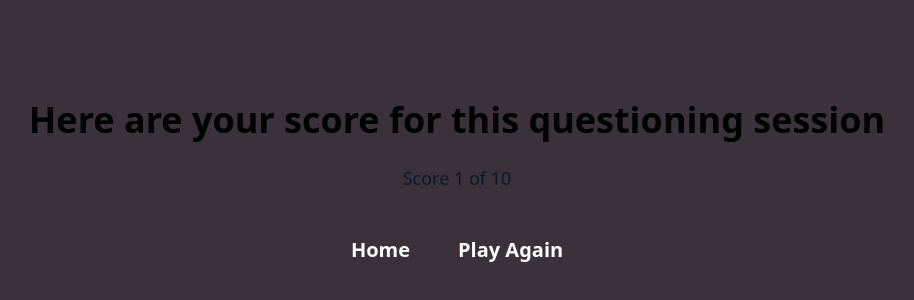
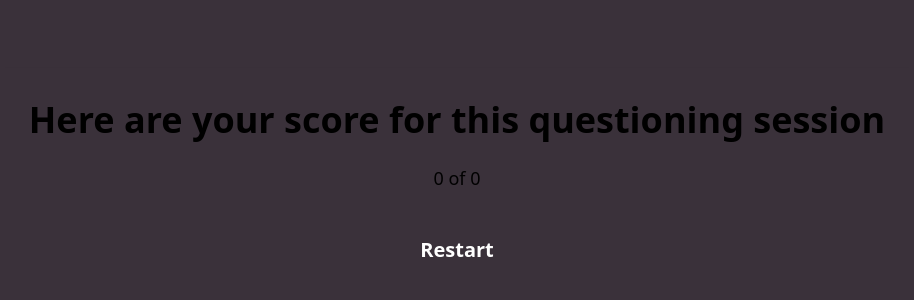
Before and after one commit to nyapblesso-a11y/Quizz_App, a React (Vite) app: page /quizz/results in a window 1280 px wide. Shown: the part 252-552 px from the top of the page, without its empty margins (183-1097 px from the left). Built offline with nearby package versions, Linux system fonts and the light colour scheme.

Commit message:
the results page was implemented and the score on the results page are being tracked and rendered on the page

```diff
--- a/src/App.jsx
+++ b/src/App.jsx
@@ -15,7 +15,7 @@ function App() {
         <Routes>
           <Route path='/' element={<HopePage/>}/>
           <Route path='/quizz' element={<QuzzPage/>}/>
-          <Route path='quizz/results' element={<ResutsPage/>}/>
+          <Route path='/quizz/results' element={<ResutsPage/>}/>
         </Routes>
         </BrowserRouter>
 
--- a/src/HomePage/HomePage.jsx
+++ b/src/HomePage/HomePage.jsx
@@ -1,8 +1,15 @@
 import { Navigate, useNavigate } from "react-router-dom";
 import "./HomePage.css";
+import { useQuesStore } from "../QuizzStore";
 
 const HopePage = () => {
   const navigate = useNavigate()
+  const { startQuizz} = useQuesStore()
+  const handleStart = async () => {
+    await startQuizz()
+
+    navigate('/quizz')
+  }
   return (
     <>
      <div className="bg-transparent  p-8 rounded-lg shadow-md text-center">
@@ -12,7 +19,7 @@ const HopePage = () => {
           <p className="text-lg text-gray-900 mb-8">
             Test your knowledge and have fun.
           </p>
-          <button className="bg-transparent p-8 hover:bg-[#232024] text-white font-bold py-3 px-6 rounded-1.5xl text-xl transition duration-300 ease-in-out transform hover:scale-105" onClick={()=> navigate('/quizz')}>
+          <button className="bg-transparent p-8 hover:bg-[#232024] text-white font-bold py-3 px-6 rounded-1.5xl text-xl transition duration-300 ease-in-out transform hover:scale-105" onClick={handleStart}>
             Start Quiz
           </button>
         </div>
--- a/src/QuizzPage/QuzzPage.jsx
+++ b/src/QuizzPage/QuzzPage.jsx
@@ -5,13 +5,13 @@ import { useQuesStore } from "../QuizzStore";
 
 export const QuzzPage = () => {
   const navigate = useNavigate();
-  const { questions, startQuizz, currentIndex,  chooseAnswer} = useQuesStore();
+  const { questions, currentIndex, chooseAnswer } = useQuesStore();
+
   let currentQuestion = questions[currentIndex];
-  console.log(questions);
+  console.log(currentQuestion);
 
-  useEffect(() => {
-    startQuizz();
-  }, [startQuizz]);
+
+  console.log("nnnnnwwe", questions, currentIndex);
 
   return (
     <>
@@ -20,21 +20,30 @@ export const QuzzPage = () => {
           Questions for you!
         </h1>
         <h6 className="text-lg text-gray-900 mb-2">Have Fun</h6>
-        <h1 className="text-white font-bold text-3xl">{currentQuestion.question}</h1>
+        <h1 className="text-white font-bold text-3xl">
+          {currentIndex + 1}. {currentIndex < questions.length ? currentQuestion.question : navigate('/quizz/results')}
+        </h1>
 
         <div className="flex flex-col gap-2 mt-4 ">
-          {currentQuestion.options.map((option, index) => {
-            return <button key={index} onClick={ ()=> chooseAnswer(option)} className="p-4 border text-white border-gray-300 rounded-lg text-left hover:bg-[#808080]  transition duration-150 cursor-pointer">
-              {option}
-            </button>;
+          {currentQuestion.options.map((option, id) => {
+            return (
+              <button
+                key={id}
+                onClick={() => chooseAnswer(option)}
+                className="p-4 border text-white border-gray-300 rounded-lg text-left hover:bg-[#808080]  transition duration-150 cursor-pointer"
+              >
+                {option}{" "}
+              </button>
+            );
           })}
         </div>
-         <button
+
+        {/* <button
           className="bg-transparent p-8 hover:bg-[#232024] text-white font-bold py-3 px-6 rounded-1.5xl text-xl transition duration-300 ease-in-out transform hover:scale-105"
           onClick={() => navigate("results")}
         >
           <span>check scores</span>
-        </button>
+        </button>  */}
       </div>
     </>
   );
--- a/src/QuizzStore.js
+++ b/src/QuizzStore.js
@@ -1,13 +1,12 @@
 import { create } from "zustand";
 import { createJSONStorage, persist } from "zustand/middleware";
 import { immer } from "zustand/middleware/immer";
-import { fetchQuestion } from "./ApiServices/services";
+import { fetchQuestion } from "./Services/services";
 
 export const initialState = {
   questions: [],
   currentIndex: 0,
-  answer: [],
-  currentIndex: false,
+  answers: [],
   error: null,
   timer: 10,
 };
@@ -19,9 +18,10 @@ export const QuizzStore = create(
       resetQuizz: () => {
         set((state) => Object.assign(state, initialState));
       },
+
       startQuizz: async () => {
         set((state) => {
-          state.answer = [];
+          state.answers = [];
           state.currentIndex = 0;
           state.timer = 10;
           state.error = null;
@@ -36,46 +36,44 @@ export const QuizzStore = create(
               options: [...item.incorrectAnswers, item.correctAnswer].sort(
                 () => Math.random() - 0.5
               ),
-
               correctAnswer: item.correctAnswer,
             };
           });
 
-          set((state)=> {
+          set((state) => {
             state.questions = questions;
             state.currentIndex = 0;
-          })
-          console.log(questions)
+          });
         } catch (error) {
-          console.error('error fetching questions', error)
-          set((state)=> {
-            state.error = 'failed to load questions, please try again'
-          })
+          console.error("error fetching questions", error);
+          set((state) => {
+            state.error = "failed to load questions, please try again";
+          });
         }
+        // console.log(questions);
       },
 
-      chooseAnswer: (chosen) => {
+      chooseAnswer: (selected) => {
         set((state) => {
-          const {questions, currentIndex, answers} = state
-          const updatedQuestions = questions.map((question, index) => index === currentIndex ?{...question, selectedAnswer: chosen}: question)
+          const { questions, currentIndex, answers } = state;
+          const updatedAnswers = [
+            ...answers,
+            { questionId: questions[currentIndex].id, answers: selected },
+          ];
 
-          const updatedAnswer = [...answers, {questionId: questions[currentIndex].id, answer: chosen,},]
-
-          const nextIndex = currentIndex +1
-
+          const nextIndex = currentIndex + 1;
           return {
-            questions: updatedQuestions,
-            answers: updatedAnswer,
-            currentIndex: nextIndex < questions.length ? nextIndex : currentIndex + 1,
-            timer: initialState.timer
-          }
-        })
-           console.log(get().answers)
-      }
+            answers: updatedAnswers,
+            currentIndex: nextIndex,
+            timer: initialState.timer,
+          };
+        });
+        //  console.log(get().answers)
+      },
     })),
     {
-      name: 'Quizz-storage',
-      storage: createJSONStorage(()=> localStorage),
+      name: "Quizz-storage",
+      storage: createJSONStorage(() => localStorage),
     }
   )
 );
--- a/src/ResultsPage/ResutsPage.jsx
+++ b/src/ResultsPage/ResutsPage.jsx
@@ -1,22 +1,79 @@
-import React from 'react'
-import { useNavigate } from 'react-router-dom'
+import React from "react";
+import { useNavigate } from "react-router-dom";
+import { useQuesStore } from "../QuizzStore";
+import { current } from "immer";
 
 const ResutsPage = () => {
-    const navigate = useNavigate()
+  const navigate = useNavigate();
+  const { questions, answers } = useQuesStore();
+
+  const selectedAnswer = answers.map((answer) => {
+    return answer.answers;
+  });
+  console.log("Selected", selectedAnswer);
+
+  const currectAnswer = questions.map((question) => {
+    return question.correctAnswer;
+  });
+  console.log("Correct", currectAnswer);
+
+  const isCorrect = selectedAnswer.map(
+    (_, index) => selectedAnswer[index] === currectAnswer[index]
+  );
+  console.log(isCorrect);
+  let score = 0;
+  for (let i = 0; i < isCorrect.length; i++) {
+    if (isCorrect[i]) {
+      score += 1;
+    }
+  }
+  console.log("Questions", questions);
+
   return (
     <>
-     <div className='bg-transparent  p-8 rounded-lg shadow-md text-center'>
-     <h1 className='text-4xl font-bold text-violet mb-6'>Here are your score for this questioning session</h1>
+      <div className="bg-transparent  p-8 rounded-lg shadow-md text-center">
+        <h1 className="text-4xl font-bold text-violet mb-6">
+          Here are your score for this questioning session
+        </h1>
+        <p className="text-lg text-white-900 mb-8">
+          {score} of {questions.length}
+        </p>
+        {
+          <>
+            {questions.map((question, id) => {
+              return (
+                <div key={id}>
+                  <h1>
+                    {id + 1}. {question.question}
+                  </h1>
+                  {isCorrect ? (
+                    <p>
+                      {selectedAnswer[id] === question.correctAnswer
+                        ? selectedAnswer[id]
+                        : ""}
+                    </p>
+                  ) : (
+                    <>
+                      <p>{selectedAnswer[id]}</p>
+                      <p>{question.correctAnswer}</p>
+                    </>
+                  )}
+                </div>
+              );
+            })}
+          </>
+        }
+        <div className="">
+          <button
+            className="bg-transparent p-8 hover:bg-[#232024] text-white font-bold py-3 px-6 rounded-1.5xl text-xl transition duration-300 ease-in-out transform hover:scale-105"
+            onClick={() => navigate("/")}
+          >
+            Restart
+          </button>
+        </div>
+      </div>
+    </>
+  );
+};
 
-    <p className='text-lg text-gray-900 mb-8'>Score 1 of 10</p>
-
-    <div className=''>
-        <button className='bg-transparent p-8 hover:bg-[#232024] text-white font-bold py-3 px-6 rounded-1.5xl text-xl transition duration-300 ease-in-out transform hover:scale-105' onClick={()=> navigate('/')}>Home</button>
-        <button className='bg-transparent p-8 hover:bg-[#232024] text-white font-bold py-3 px-6 rounded-1.5xl text-xl transition duration-300 ease-in-out transform hover:scale-105' onClick={()=> navigate('/quizz')}>Play Again</button>
-    </div>
-    </div>
-    </>
-  )
-}
-
-export default ResutsPage
+export default ResutsPage;
```
Also changed, not shown: src/Services/api.js (renamed from src/ApiServices/api.js), src/Services/services.js (renamed from src/ApiServices/services.js).
